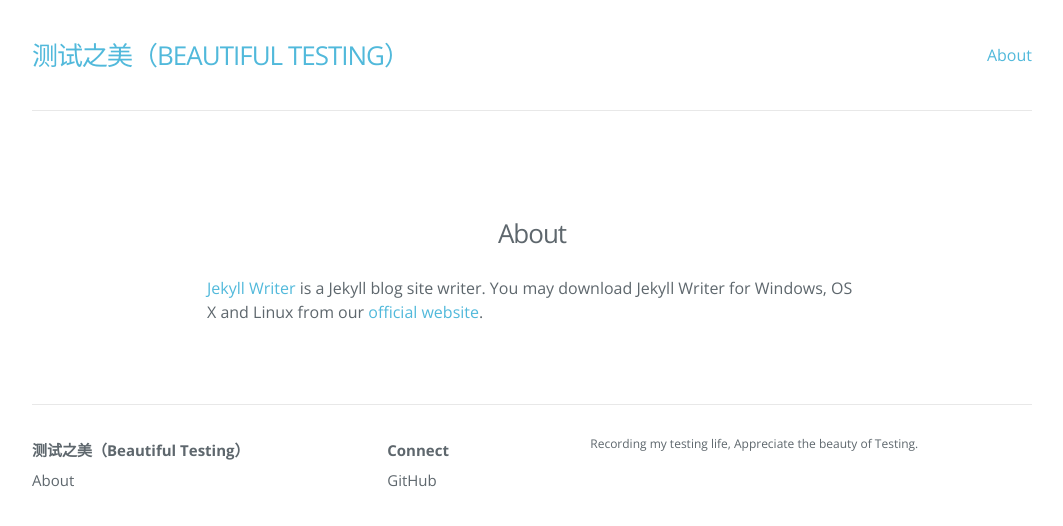
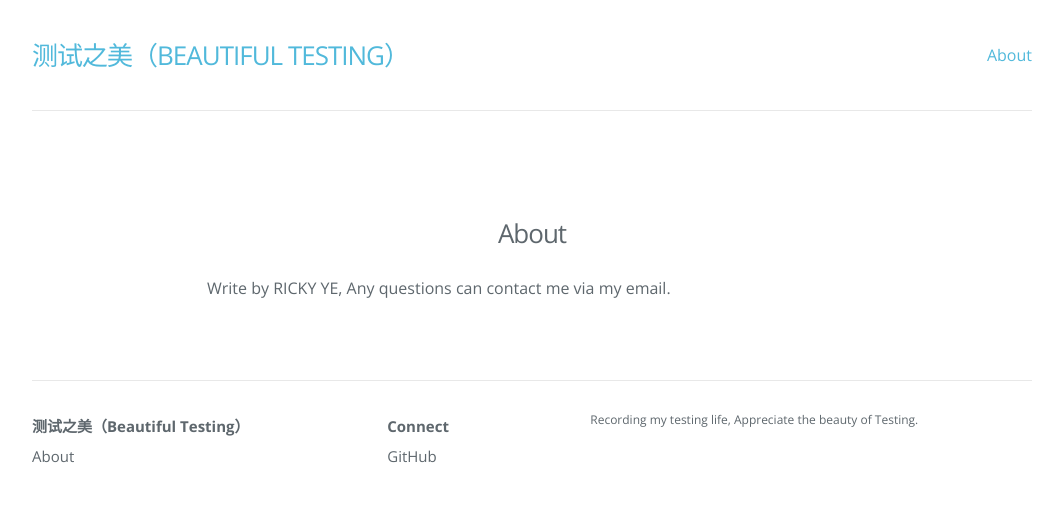
Before and after one commit to wenjoyee/okgogotest.github.io, a Jekyll site: the page built from about.md, in a window 1280 px wide. Shown: the top 526 px of the page, without its empty margins (108-1171 px from the left). Built offline with Jekyll 4.4.1, drawn with Linux system fonts in a browser that asks for light colours; nearby versions of some CDN libraries.

Commit message:
Update about.md

```diff
--- a/about.md
+++ b/about.md
@@ -4,4 +4,4 @@ title: About
 permalink: /about/
 ---
 
-[Jekyll Writer](http://www.jekyllwriter.com) is a Jekyll blog site writer. You may download Jekyll Writer for Windows, OS X and Linux from our [official website](http://www.jekyllwriter.com).
+Write by RICKY YE, Any questions can contact me via my email.
```
